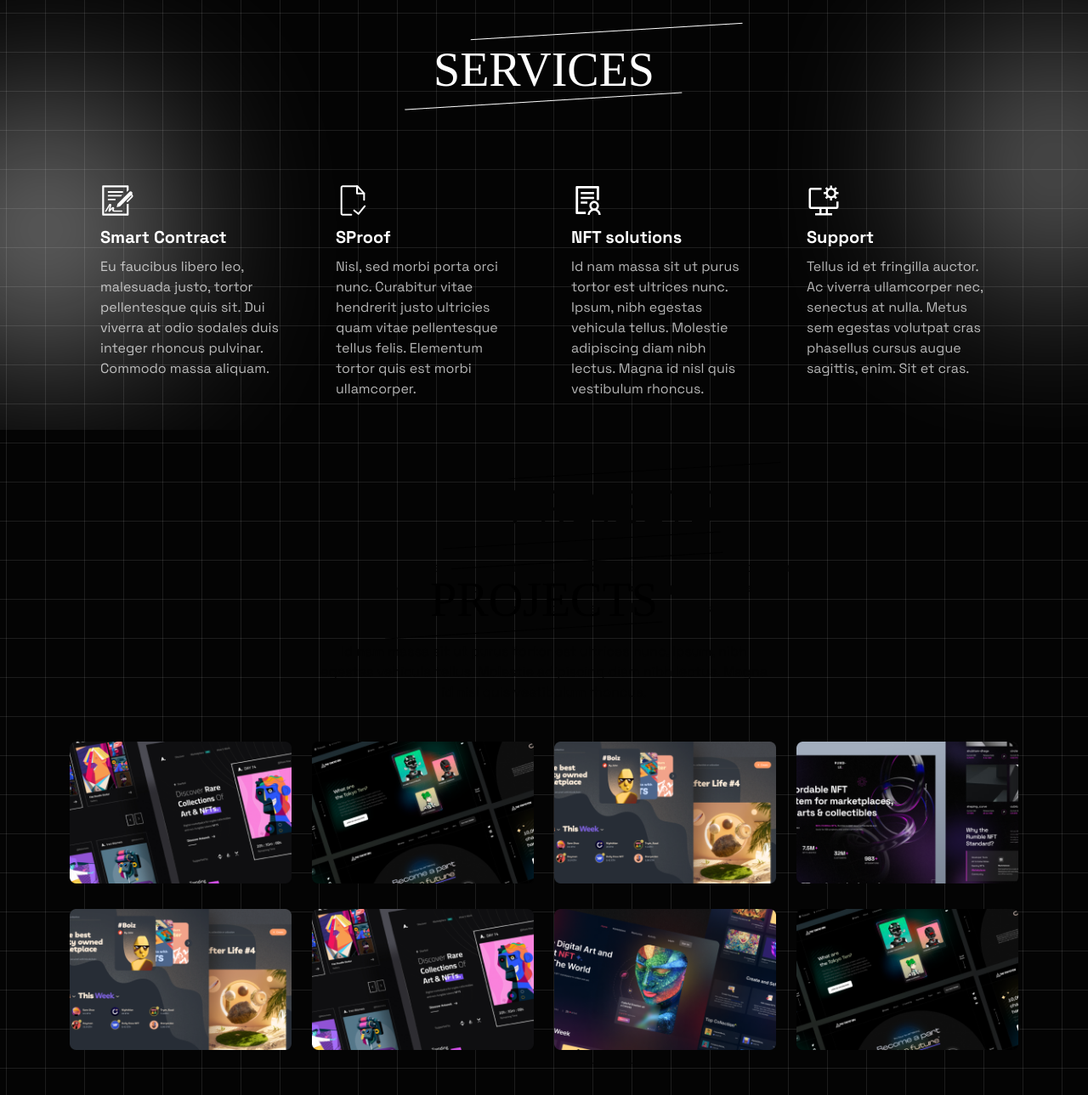
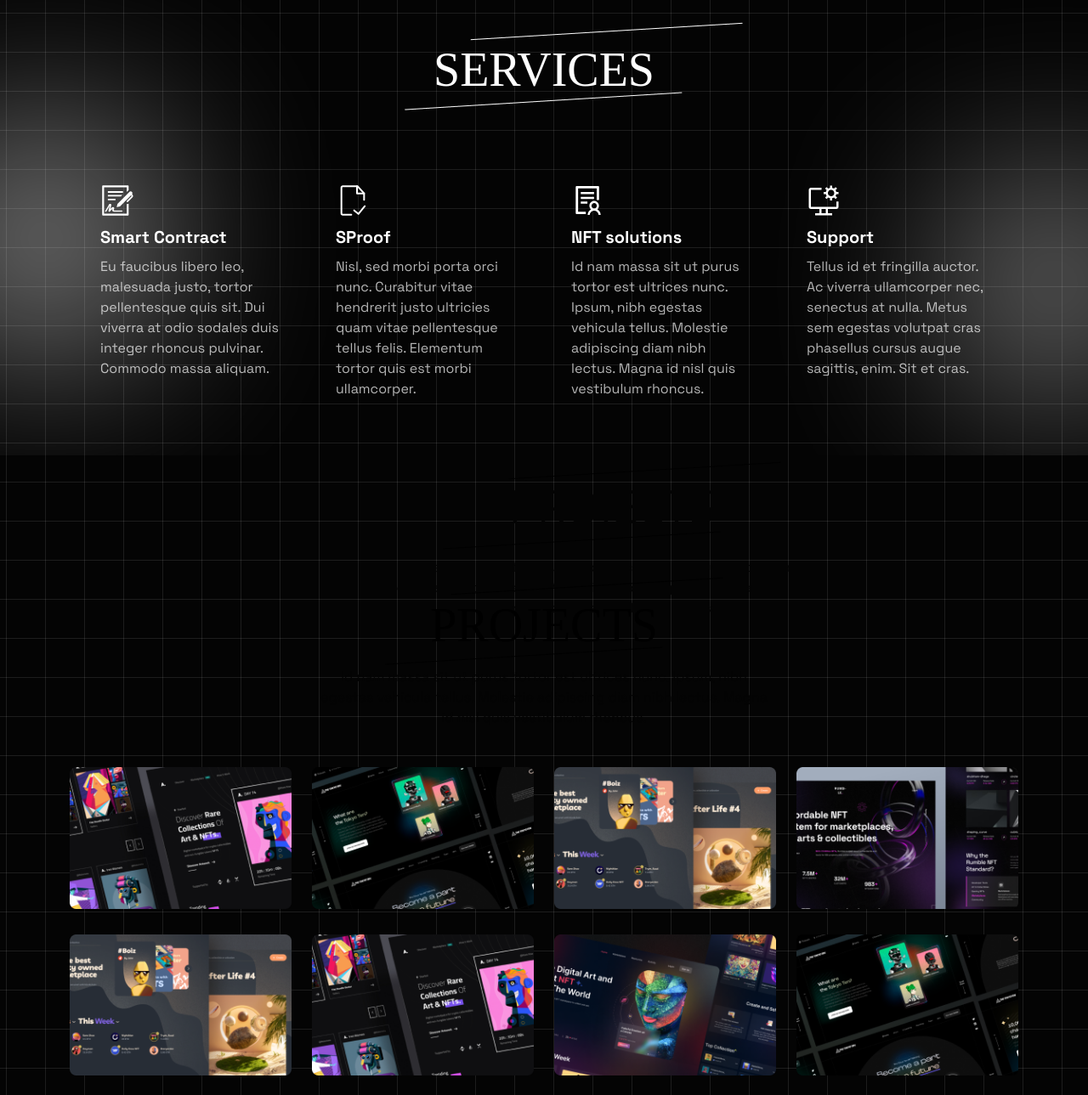
Before and after one commit to GopalAror/new, a plain HTML site: page index.html in a window 1280 px wide. Shown: the part 1640-2929 px from the top of the page at 85% size. Drawn offline with nearby package versions, Linux system fonts and the light colour scheme; a web font is replaced by a local one.

Commit message:
css changes

```diff
--- a/assets/css/style.css
+++ b/assets/css/style.css
@@ -236,7 +236,7 @@ nav ul li a:hover::before {
     filter: blur(120px);
     position: absolute;
     right: -4%;
-    bottom: 42%;
+    bottom: 20%;
     border-radius: 50%;
     z-index: -1;
 }
@@ -260,9 +260,12 @@ nav ul li a:hover::before {
     filter: blur(120px);
     position: absolute;
     right: -10%;
-    bottom: 65%;
+    bottom: 55%;
     border-radius: 50%;
     z-index: -1;
+}
+.mb-30{
+    margin-bottom: 30px;
 }
 
 .footline {
@@ -687,14 +690,12 @@ ul {
     background: #FFF;
 }
 
-.overflow-hide {
-    overflow: hidden;
-}
-
 .mt-20 {
     margin-top: 20px;
 }
-
+.overflow-hide{
+    overflow: hidden;
+}
 .over {
     border-radius: 0px 0px 8px 8px;
     background: rgba(255, 255, 255, 0.30);
@@ -714,10 +715,11 @@ ul {
 .ptop-75{
     padding-top: 75px;
 }
-@media (max-width:577.98px) {
+@media (max-width:576px) {
     .white-line1 {
         display: none;
     }
+
     .footerlogo{
         max-width: 160px;
         height: 60px;
@@ -778,7 +780,7 @@ ul {
 
 }
 
-@media (max-width:767.98px) {
+@media (max-width:768px) {
 .ptop-75{
     padding-top: 0;
 }
@@ -856,6 +858,10 @@ ul {
         background-color: rgb(105, 132, 132);
     }
 
+.overflow-hide {
+    overflow: hidden;
+}
+
     .bg-white1 {
         background: white;
     }
--- a/index.html
+++ b/index.html
@@ -134,7 +134,7 @@
             <h2 class="sec2-h2"><span class="relative"> Services <img class="white-line2"
                         src="./assets/image/whiteline.png" alt=""></span></h2>
 
-            <div class="row ptop-75 px-3">
+            <div class="row ptop-75 px-3 mb-30">
                 <div class="col-lg-3 col-md-6 col-12 d-flex justify-content-center ">
                     <div class=" circlehover relative w-100">
                         <div class="ellepis5"></div>
@@ -224,7 +224,7 @@
         <div class="ellepis3"></div>
     </section>
     <!-- section4 -->
-    <section class="bg-white1" id="product">
+    <section class="bg-white1 overflow-hide" id="product">
         <div class="container relative ">
             <h2 class="sec4-h2 pt-45  mtop-200"> <span class="relative">Projects <img class="black-line1"
                         src="./assets/image/black-line.png" alt=""></span></h2>
```
